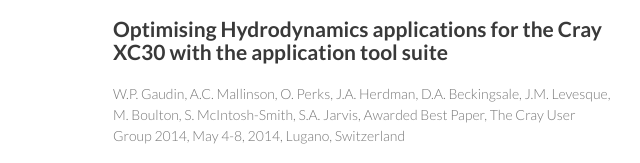
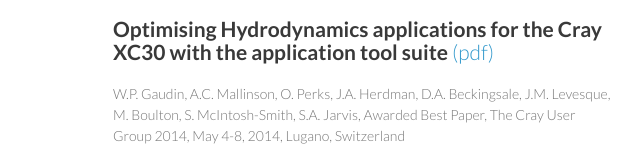
Before and after one commit to UK-MAC/uk-mac.github.com, a plain HTML site: page papers.html in a window 1280 px wide. Shown: the part 293-456 px from the top of the page, 457-1097 px from the left. Drawn offline with Linux system fonts and the light colour scheme.

Commit message:
added a link to the CUG 2014 paper

```diff
--- a/papers.html
+++ b/papers.html
@@ -29,7 +29,7 @@
 <h2>Experiences at scale with PGAS versions of a Hydrodynamics application <a href="http://nic.uoregon.edu/pgas14/papers/pgas14_submission_3.pdf">(pdf)</a>  </h2>
 <p> A.C. Mallinson, W.P. Gaudin, J.A. Herdman, S.A. Jarvis, The 8th International Conference on Partitioned Global Address Space Programming Models (PGAS'14), Oct 7-10, Eugene, Oregon, USA</p>
 
-<h2>Optimising Hydrodynamics applications for the Cray XC30 with the application tool suite </h2>
+<h2>Optimising Hydrodynamics applications for the Cray XC30 with the application tool suite <a href="https://cug.org/proceedings/cug2014_proceedings/includes/files/pap124.pdf">(pdf)</a> </h2>
 <p> W.P. Gaudin, A.C. Mallinson, O. Perks, J.A. Herdman, D.A. Beckingsale, J.M. Levesque, M. Boulton, S. McIntosh-Smith, S.A. Jarvis, Awarded Best Paper, The Cray User Group 2014, May 4-8, 2014, Lugano, Switzerland</p>
 
 <h2>CloverLeaf: Preparing Hydrodynamics Codes for Exascale <a href="https://cug.org/proceedings/cug2013_proceedings/includes/files/pap130.pdf">(pdf)</a> </h2>
```
